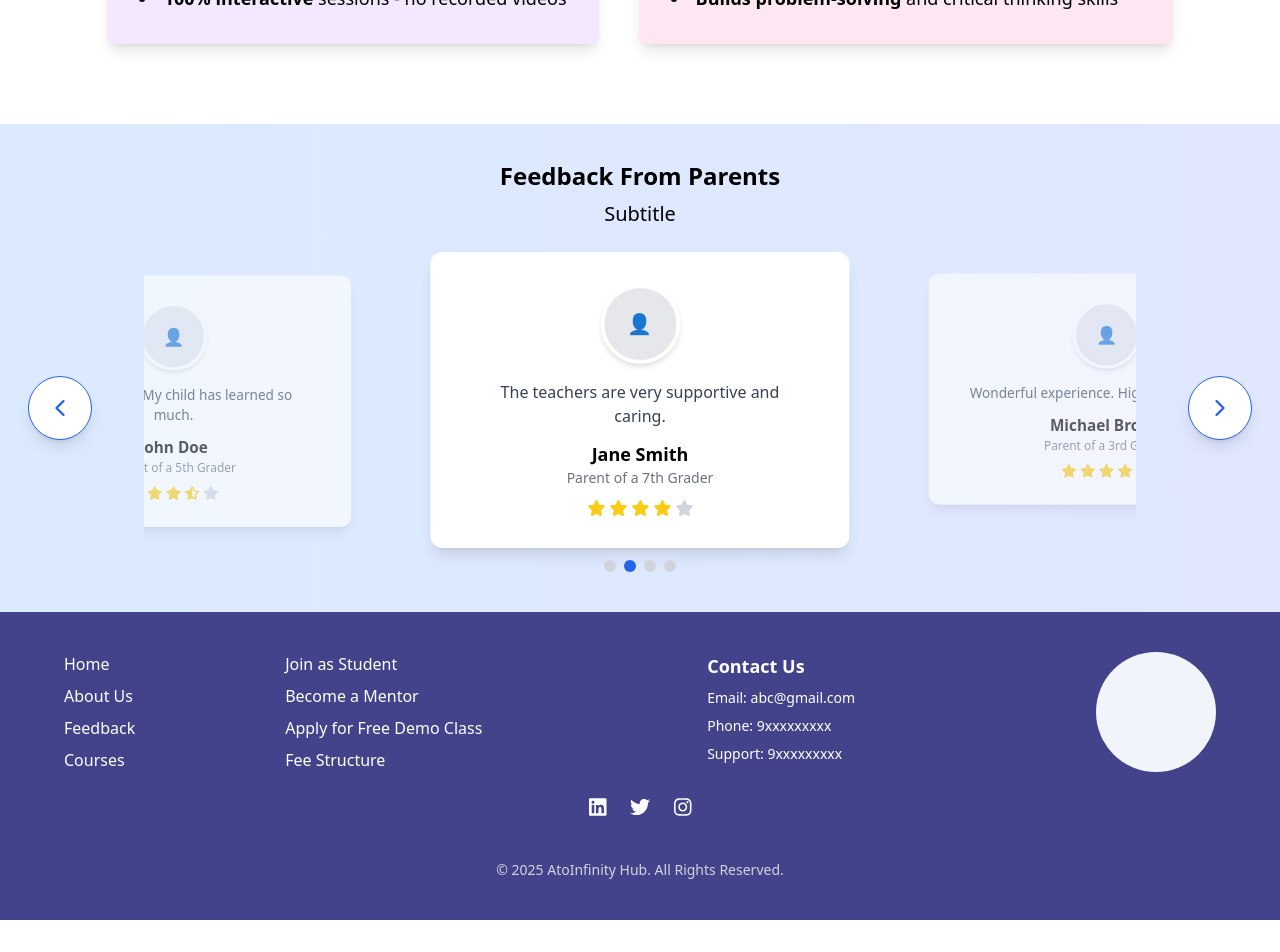
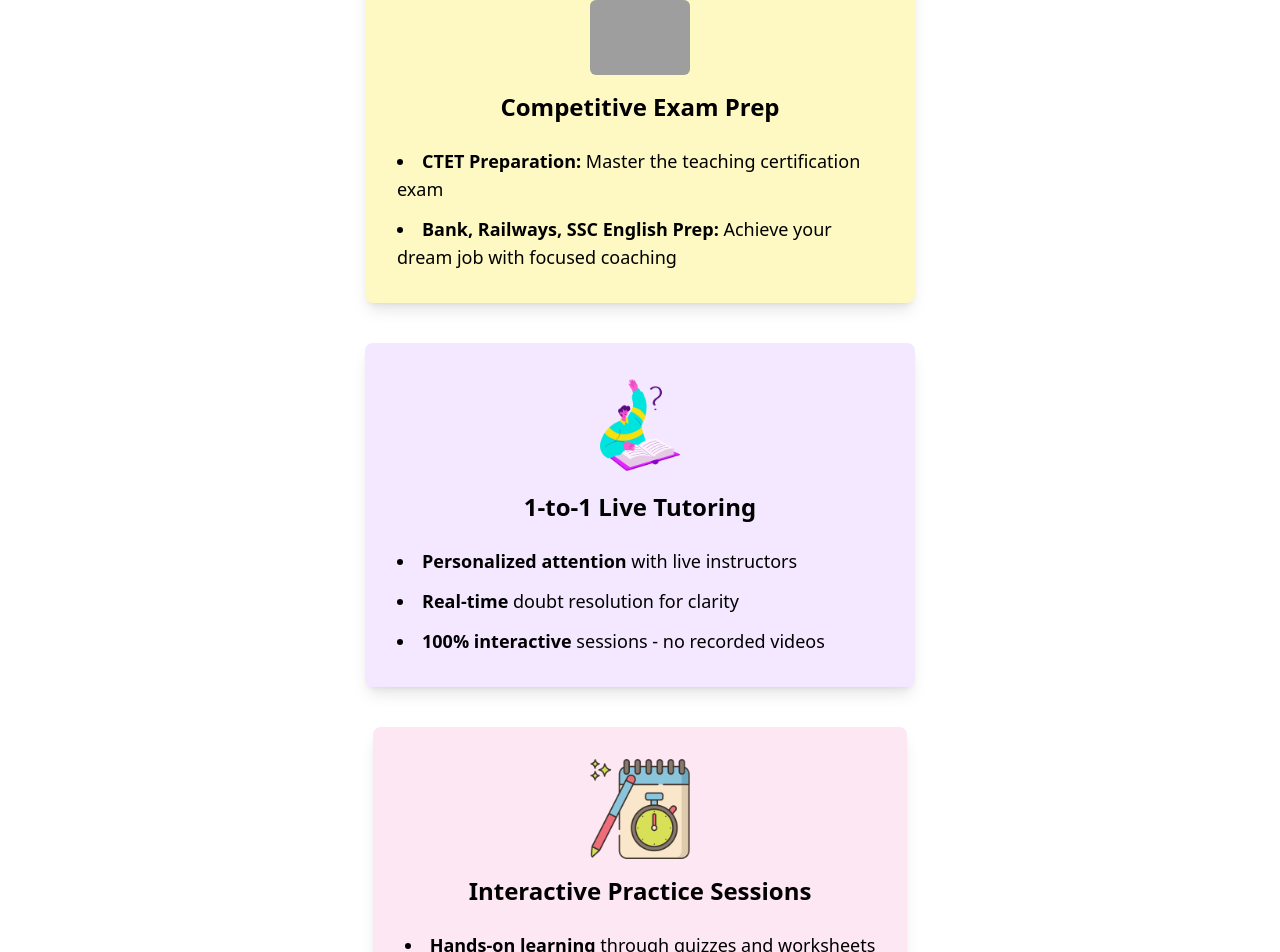
Before and after one commit to shubham201/mentor_platform, a Next.js app: page / in a window 1280 px wide. Shown: the part 1800-2752 px from the top of the page. Before the commit the page ends 2720 px from the top, so only its background shows below. Built offline with nearby package versions, Linux system fonts and the light colour scheme; grey boxes are pictures that could not be loaded.

Commit message:
tiles fix and feedback responsiveness

```diff
--- a/app/components/different.tsx
+++ b/app/components/different.tsx
@@ -7,9 +7,9 @@ export default function Different() {
             <div className="text-center text-3xl font-extrabold">Why AtoInfinity Hub?</div>
 
             {/* Grid Layout */}
-            <div className="grid gap-10 lg:grid-cols-3 md:grid-cols-2 sm:grid-cols-1">
+            <div className=" flex-wrap gap-10 flex justify-center">
                 {/* Expert Tutors */}
-                <div className="bg-blue-100 p-8 rounded-lg shadow-lg flex flex-col justify-center hover:scale-105 hover:shadow-2xl transition-transform min-h-[300px]">
+                <div className="bg-blue-100 p-8 w-[550px] rounded-lg shadow-lg flex flex-col justify-center hover:scale-105 hover:shadow-2xl transition-transform min-h-[300px]">
                     <div className="flex flex-col items-center space-y-4">
                         <Image
                             src="/static/online-teaching.png"
@@ -28,7 +28,7 @@ export default function Different() {
                 </div>
 
                 {/* English & Maths Courses */}
-                <div className="bg-green-100 p-8 rounded-lg shadow-lg flex flex-col justify-center hover:scale-105 hover:shadow-2xl transition-transform min-h-[300px]">
+                <div className="bg-green-100 p-8 w-[550px] rounded-lg shadow-lg flex flex-col justify-center hover:scale-105 hover:shadow-2xl transition-transform min-h-[300px]">
                     <div className="flex flex-col items-center space-y-4">
                         <Image
                             src="/static/elearning.png"
@@ -48,7 +48,7 @@ export default function Different() {
                 </div>
 
                 {/* Competitive Exam Prep */}
-                <div className="bg-yellow-100 p-8 rounded-lg shadow-lg flex flex-col justify-center hover:scale-105 hover:shadow-2xl transition-transform min-h-[300px]">
+                <div className="bg-yellow-100 p-8 w-[550px] rounded-lg shadow-lg flex flex-col justify-center hover:scale-105 hover:shadow-2xl transition-transform min-h-[300px]">
                     <div className="flex flex-col items-center space-y-4">
                         <Image
                             src="/static/test.png"
@@ -65,9 +65,10 @@ export default function Different() {
                     </ul>
                 </div>
 
-                {/* Wrapper for the last two tiles */}
-                <div className="lg:col-span-3 flex flex-col lg:flex-row lg:justify-center gap-10">
+
+                <div className="lg:col-span-3 flex w-[550px] flex-col  lg:justify-center gap-10">
                     {/* 1-to-1 Live Tutoring */}
+
                     <div className="bg-purple-100 p-8 rounded-lg shadow-lg flex flex-col justify-center hover:scale-105 hover:shadow-2xl transition-transform min-h-[300px]">
                         <div className="flex flex-col items-center space-y-4">
                             <Image
@@ -85,6 +86,12 @@ export default function Different() {
                             <li><span className="font-semibold">100% interactive</span> sessions - no recorded videos</li>
                         </ul>
                     </div>
+                </div>
+
+                {/* Wrapper for the last two tiles */}
+                <div className="lg:col-span-3 flex w-[550px] flex-col lg:flex-row lg:justify-center gap-10">
+                    {/* 1-to-1 Live Tutoring */}
+
 
                     {/* Interactive Practice Sessions */}
                     <div className="bg-pink-100 p-8 rounded-lg shadow-lg flex flex-col justify-center hover:scale-105 hover:shadow-2xl transition-transform min-h-[300px]">
--- a/app/components/feedback.tsx
+++ b/app/components/feedback.tsx
@@ -52,22 +52,22 @@ export default function Feedback() {
   }, []);
 
   return (
-    <div id="feedback" className="bg-gradient-to-r from-blue-100 to-indigo-100 py-6 relative">
+    <div id="feedback" className="bg-gradient-to-r from-blue-100 to-indigo-100 py-6 relative w-screen">
       <div className="text-2xl pt-3 font-bold text-center">Feedback From Parents</div>
       <div className="text-xl pt-2 font-medium text-center">Subtitle</div>
-
-      <div className="relative px-4 max-w-5xl mx-auto">
-        {/* Left Arrow */}
       <button
         onClick={() => setCurrentSlide((prev) => Math.max(prev - 1, 0))}
-          className="absolute left-4 top-1/2 transform -translate-y-1/2
+        className="absolute left-4 top-[60%] transform -translate-y-1/2
                      bg-white text-blue-600 border border-blue-600 rounded-full shadow-lg z-50
                      flex items-center justify-center w-12 h-12
-                     md:left-[-80px] md:w-14 md:h-14
-                     lg:left-[-100px] lg:w-16 lg:h-16 hover:text-white hover:bg-blue-600 transition-all"
+                     md:left-[50px] md:w-14 md:h-14
+                     lg:left-[70px] lg:w-16 lg:h-16 hover:text-white hover:bg-blue-600 transition-all"
       >
         <ChevronLeft size={28} />
       </button>
+      <div className="relative px-4 max-w-5xl mx-auto">
+        {/* Left Arrow */}
+
 
         <Carousel
           showThumbs={false}
@@ -84,8 +84,7 @@ export default function Feedback() {
           centerSlidePercentage={isMobile ? 100 : isTablet ? 60 : 47} // Adjusted for tablet layout
           renderIndicator={(onClickHandler, isSelected, index) => (
             <li
-              className={`w-3 h-3 mx-1 rounded-full inline-block cursor-pointer ${
-                isSelected ? "bg-blue-600" : "bg-gray-300"
+              className={`w-3 h-3 mx-1 rounded-full inline-block cursor-pointer ${isSelected ? "bg-blue-600" : "bg-gray-300"
                 }`}
               onClick={onClickHandler}
               key={index}
@@ -106,17 +105,18 @@ export default function Feedback() {
         </Carousel>
 
         {/* Right Arrow */}
+
+      </div>
       <button
         onClick={() => setCurrentSlide((prev) => Math.min(prev + 1, feedbackData.length - 1))}
-          className="absolute right-4 top-1/2 transform -translate-y-1/2
+        className="absolute right-4 top-[60%] transform -translate-y-1/2
                      bg-white text-blue-600 border border-blue-600 rounded-full shadow-lg z-50
                      flex items-center justify-center w-12 h-12
-                     md:right-[-80px] md:w-14 md:h-14
-                     lg:right-[-100px] lg:w-16 lg:h-16 hover:text-white hover:bg-blue-600 transition-all"
+                     md:right-[50px] md:w-14 md:h-14
+                     lg:right-[70px] lg:w-16 lg:h-16 hover:text-white hover:bg-blue-600 transition-all"
       >
         <ChevronRight size={28} />
       </button>
     </div>
-    </div>
   );
 }
```
Lines whose indentation alone changed are shown as unchanged.
